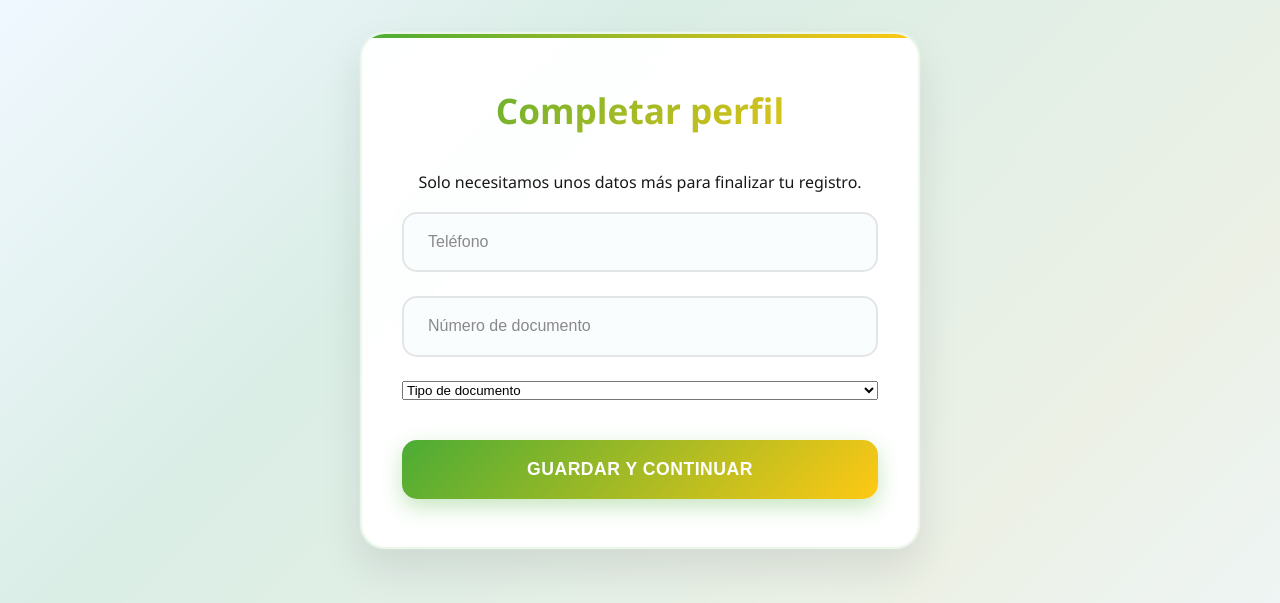
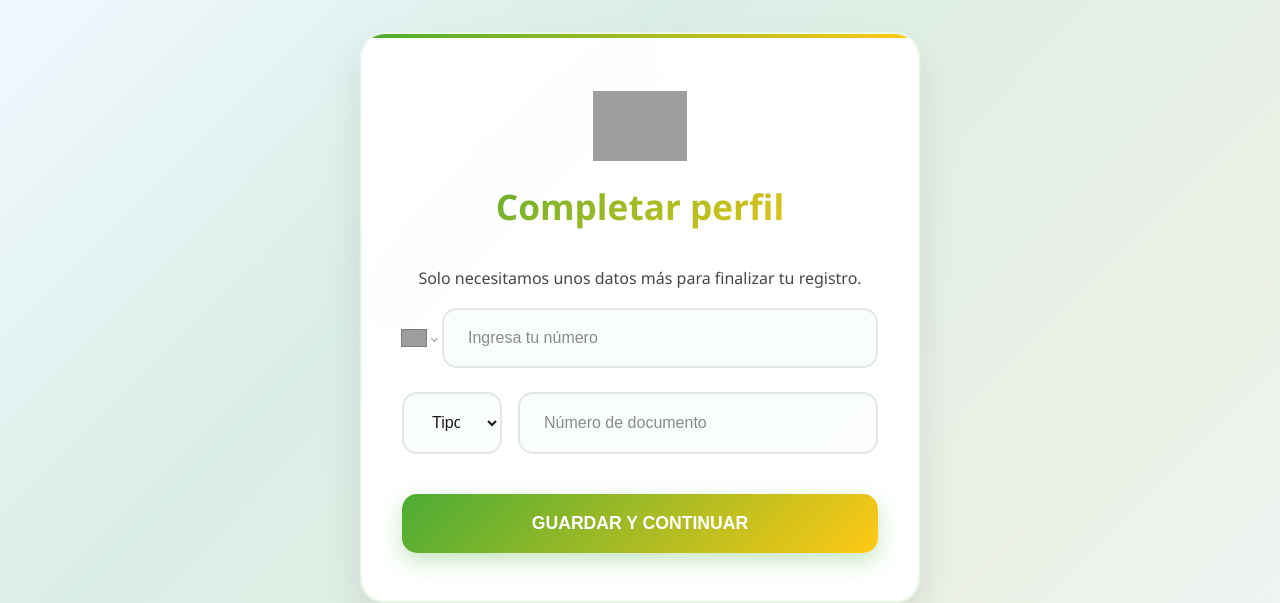
Before and after one commit to Pablopaisaxd/Vivotour, a React (Vite) app in the folder vivotour-react/: page /completar-perfil in a window 1280 px wide. Shown: the top 603 px of the page. Built offline with nearby package versions, Linux system fonts and the light colour scheme; grey boxes are pictures that could not be loaded.

Commit message:
diseño completar perfil

```diff
--- a/vivotour-react/src/pages/inicio/CompleteProfile.jsx
+++ b/vivotour-react/src/pages/inicio/CompleteProfile.jsx
@@ -1,13 +1,16 @@
 import React, { useEffect, useState, useContext } from 'react';
-import { useForm } from 'react-hook-form';
+import { useForm, Controller } from 'react-hook-form';
 import { useNavigate, useLocation } from 'react-router-dom';
 import axios from 'axios';
 import Footer from '../../components/use/Footer';
-import './style/Login.css';
+import './style/Registro.css';
 import { AuthContext } from '../../AuthContext';
+import PhoneInput from "react-phone-number-input";
+import "react-phone-number-input/style.css";
+import logo from "../../assets/Logos/new vivo contorno2.png";
 
 const CompleteProfile = () => {
-  const { register, handleSubmit, formState: { errors } } = useForm();
+  const { register, handleSubmit, control, formState: { errors } } = useForm();
   const [submitting, setSubmitting] = useState(false);
   const [serverError, setServerError] = useState('');
   const navigate = useNavigate();
@@ -42,54 +45,84 @@ const CompleteProfile = () => {
   };
 
   return (
-    <div className="login-page">
-      <div className="login-container">
-        <div className="login-box">
-          <h1>Completar perfil</h1>
-          <p className="textcolor" style={{ marginBottom: 16 }}>Solo necesitamos unos datos más para finalizar tu registro.</p>
-          <form className="login-form" onSubmit={handleSubmit(onSubmit)} noValidate>
-            <div className="login-input-group">
-              <input
-                type="tel"
-                placeholder="Teléfono"
-                {...register('celular', { required: 'El teléfono es obligatorio' })}
-                aria-invalid={errors.celular ? 'true' : 'false'}
-              />
-              {errors.celular && (
-                <div className="login-error" role="alert"><p>{errors.celular.message}</p></div>
+    <div className="registro-page">
+      <div className="registro-container">
+        <div className="registro-card">
+          <div className="registro-logo">
+            <img src={logo} alt="logoVentana" className="main-logo" onClick={() => navigate("/")} />
+          </div>
+          <h1 className="registro-title">Completar perfil</h1>
+          <p className="textcolor" style={{ marginBottom: 16, textAlign: 'center', opacity: 0.8 }}>
+            Solo necesitamos unos datos más para finalizar tu registro.
+          </p>
+
+          <form className="registro-form" onSubmit={handleSubmit(onSubmit)} noValidate>
+            <Controller
+              name="celular"
+              control={control}
+              rules={{
+                required: "El teléfono es obligatorio",
+                validate: (value) => {
+                  if (!value || !/^\+?[0-9]{10,15}$/.test(value)) {
+                    return "Formato de teléfono inválido";
+                  }
+                },
+              }}
+              render={({ field, fieldState }) => (
+                <div>
+                  <PhoneInput
+                    {...field}
+                    defaultCountry="CO"
+                    placeholder="Ingresa tu número"
+                  />
+                  {fieldState.error && (
+                    <div className="registro-error">
+                      <p>{fieldState.error.message}</p>
+                    </div>
+                  )}
+                </div>
               )}
-            </div>
-            <div className="login-input-group">
+            />
+
+            <div className="registro-documento">
+              <select
+                {...register("tipoDocumento", { required: "Selecciona el tipo de documento" })}
+                defaultValue=""
+              >
+                <option value="" disabled>Tipo</option>
+                <option value="CC">CC</option>
+                <option value="CE">CE</option>
+                <option value="TI">TI</option>
+                <option value="PAS">PAS</option>
+                <option value="DNI">DNI</option>
+                <option value="NIT">NIT</option>
+              </select>
+
               <input
                 type="text"
+                {...register('numeroDocumento', {
+                  required: 'El número de documento es obligatorio',
+                  pattern: {
+                    value: /^[0-9]+$/,
+                    message: "El documento solo debe contener números",
+                  },
+                })}
                 placeholder="Número de documento"
-                {...register('numeroDocumento', { required: 'El número de documento es obligatorio' })}
-                aria-invalid={errors.numeroDocumento ? 'true' : 'false'}
               />
-              {errors.numeroDocumento && (
-                <div className="login-error" role="alert"><p>{errors.numeroDocumento.message}</p></div>
-              )}
             </div>
-            <div className="login-input-group">
-              <select
-                {...register('tipoDocumento', { required: 'Selecciona el tipo de documento' })}
-                aria-invalid={errors.tipoDocumento ? 'true' : 'false'}
-                defaultValue=""
-              >
-                <option value="" disabled>Tipo de documento</option>
-                <option value="CC">Cédula de ciudadanía</option>
-                <option value="CE">Cédula de extranjería</option>
-                <option value="TI">Tarjeta de identidad</option>
-                <option value="PAS">Pasaporte</option>
-              </select>
-              {errors.tipoDocumento && (
-                <div className="login-error" role="alert"><p>{errors.tipoDocumento.message}</p></div>
-              )}
-            </div>
+            {(errors.tipoDocumento || errors.numeroDocumento) && (
+              <div className="registro-error">
+                <p>{errors.tipoDocumento?.message || errors.numeroDocumento?.message}</p>
+              </div>
+            )}
 
-            {serverError && <div className="login-error" role="alert"><p>{serverError}</p></div>}
+            {serverError && (
+              <div className="registro-error">
+                <p>{serverError}</p>
+              </div>
+            )}
 
-            <button className="login-btn" type="submit" disabled={submitting}>
+            <button className="registro-btn" type="submit" disabled={submitting}>
               {submitting ? 'Guardando...' : 'Guardar y continuar'}
             </button>
           </form>
```
